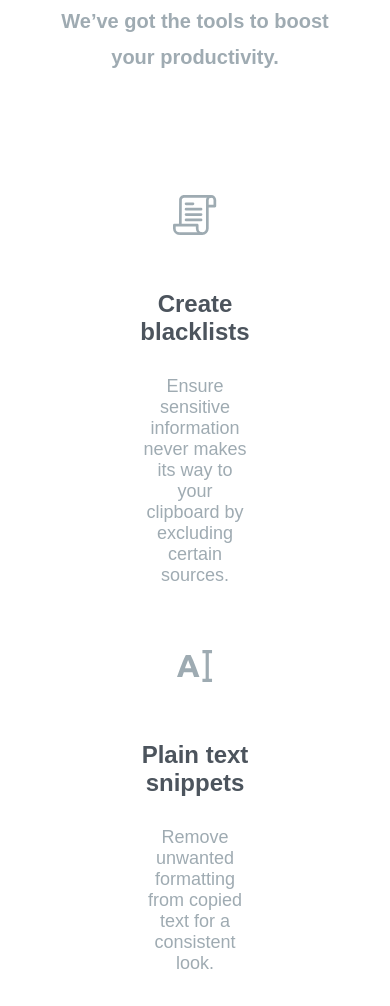
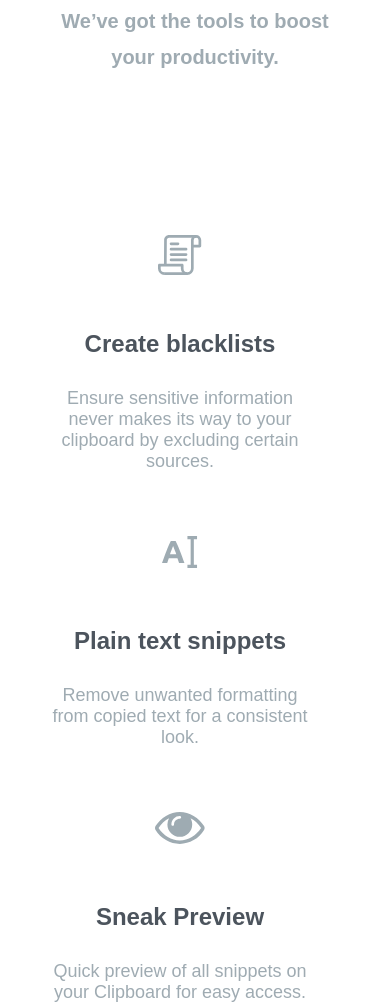
Before and after one commit to oblodev/clipboard_frontendmentor, a plain HTML site: page index.html in a window 390 px wide. Shown: the part 3418-4424 px from the top of the page. Drawn offline with Linux system fonts and the light colour scheme; files whose address does not match are found by name; a web font is replaced by a local one.

Commit message:
finishing touches

```diff
--- a/style.css
+++ b/style.css
@@ -371,11 +371,12 @@ footer {
     display: flex;
     flex-direction: column;
     justify-content: center;
+    padding: 20px 50px 20px 50px;
   }
 
   .wraping {
     width: 100%;
-    padding: 20px 40px 20px 40px;
+    margin-top: 40px;
   }
 
   .wraping h4 {
```
